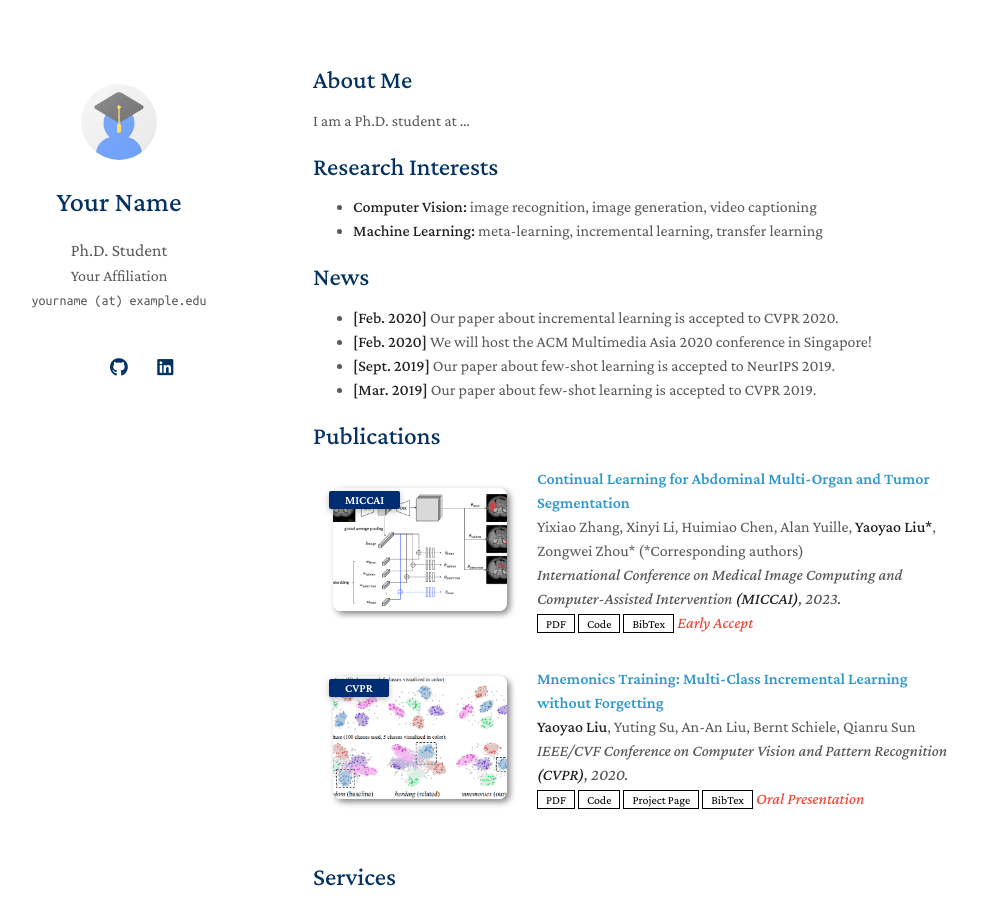
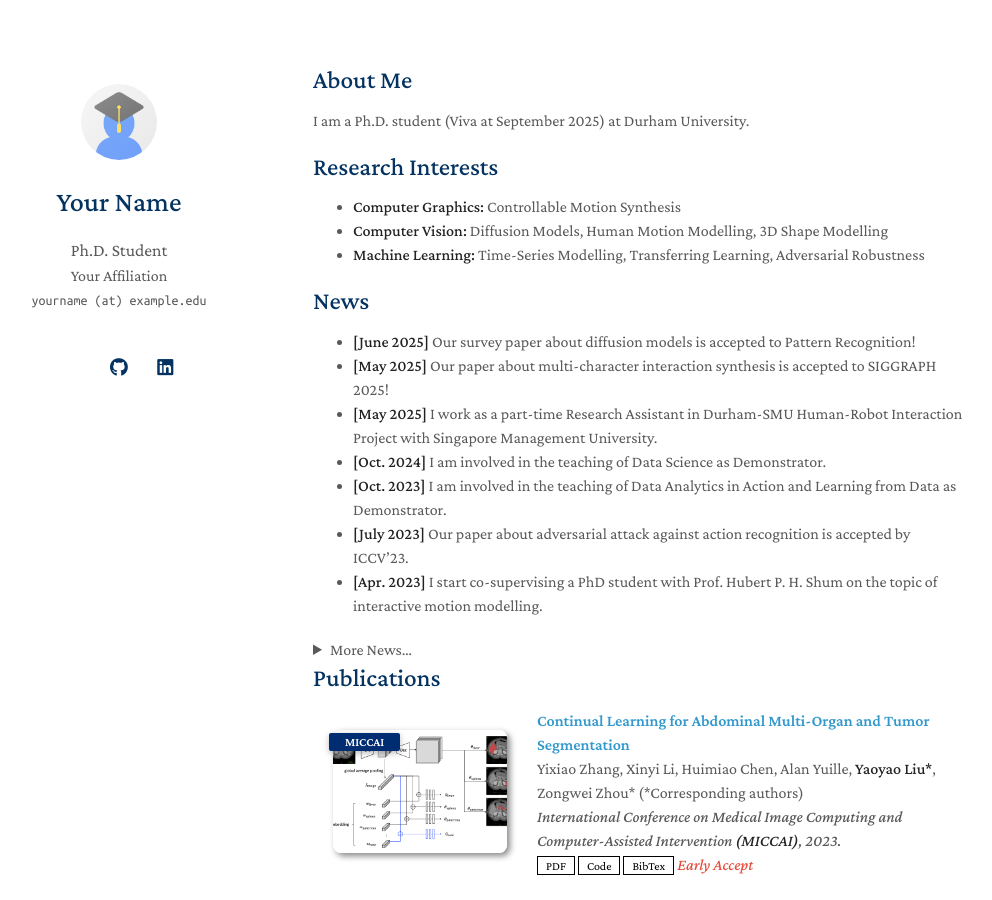
Before and after one commit to CH4N9ZY/ch4n9zy.github.io, a Jekyll site: the page built from index.md, in a window 1280 px wide and 900 px high. Shown: the whole window, without its empty margins (157-1149 px from the left). Built offline with Jekyll 4.4.1, drawn with Linux system fonts in a browser that asks for light colours; a style sheet for code colours, icons or effects is not loaded; our own code applies the rules of GitHub Pages for plain Markdown files.

Commit message:
20250609

```diff
--- a/index.md
+++ b/index.md
@@ -4,19 +4,32 @@ layout: homepage
 
 ## About Me
 
-I am a Ph.D. student at ...
+I am a Ph.D. student (Viva at September 2025) at Durham University.
 
 ## Research Interests
 
-- **Computer Vision:** image recognition, image generation, video captioning
-- **Machine Learning:** meta-learning, incremental learning, transfer learning
+- **Computer Graphics:** Controllable Motion Synthesis
+- **Computer Vision:** Diffusion Models, Human Motion Modelling, 3D Shape Modelling
+- **Machine Learning:** Time-Series Modelling, Transferring Learning, Adversarial Robustness
 
 ## News
 
-- **[Feb. 2020]** Our paper about incremental learning is accepted to CVPR 2020.
-- **[Feb. 2020]** We will host the ACM Multimedia Asia 2020 conference in Singapore!
-- **[Sept. 2019]** Our paper about few-shot learning is accepted to NeurIPS 2019.
-- **[Mar. 2019]** Our paper about few-shot learning is accepted to CVPR 2019.
+- **[June 2025]** Our survey paper about diffusion models is accepted to Pattern Recognition!
+- **[May 2025]** Our paper about multi-character interaction synthesis is accepted to SIGGRAPH 2025!
+- **[May 2025]** I work as a part-time Research Assistant in Durham-SMU Human-Robot Interaction Project with Singapore Management University.
+- **[Oct. 2024]** I am involved in the teaching of Data Science as Demonstrator.
+- **[Oct. 2023]** I am involved in the teaching of Data Analytics in Action and Learning from Data as Demonstrator.
+- **[July 2023]** Our paper about adversarial attack against action recognition is accepted by ICCV'23.
+- **[Apr. 2023]** I start co-supervising a PhD student with Prof. Hubert P. H. Shum on the topic of interactive motion modelling.
+<details>
+<summary>More News…</summary>
+- **[Dec. 2022]** Our paper about stylized motion generation with diffusion models is accepted to GRAPP 2023.
+- **[Oct. 2022]** Our paper about stylized 3D shape generation with transfer learning is accepted to VRST 2022.
+- **[Oct. 2022]** I am involved in the teaching of *Programming (Gold)*, *Data Science*, and *Computational Thinking* as Demonstrator.
+- **[Sept. 2022]** Our paper about stylized locomotion generation with diffusion models is accepted to MIG 2022.
+- **[Aug. 2022]** I work as Supporting Chair of the 21st ACM SIGGRAPH / Eurographics Symposium on Computer Animation (SCA'22).
+- **[Jan. 2022]** I am involved in the teaching of Programming for Data Science as Demonstrator.
+</details>
 
 {% include_relative _includes/publications.md %}
 
```
